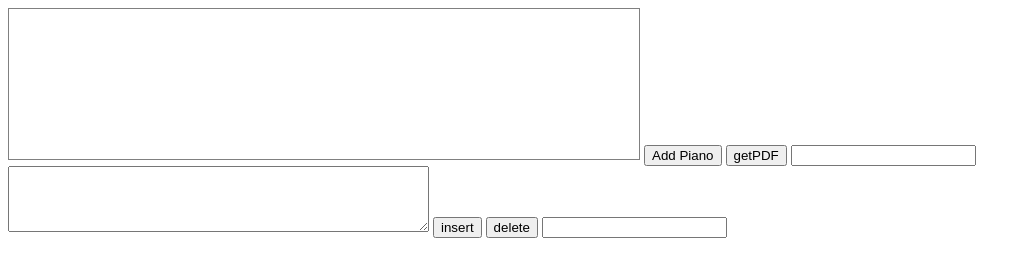
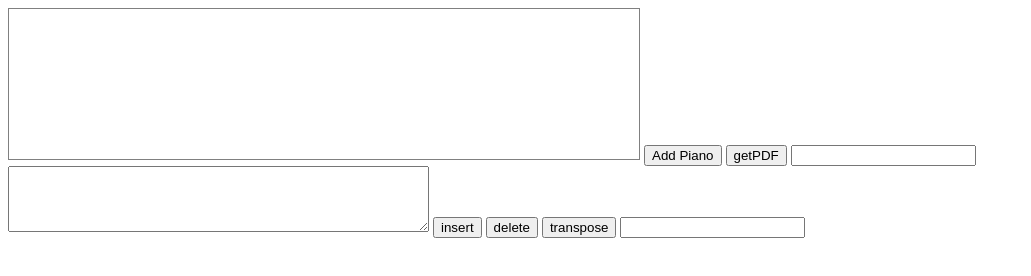
Before and after one commit to Manuel123cool/ChordTrainer, a plain HTML site: page pianoShow/index.html in a window 1280 px wide. Shown: the whole page, without its empty margins (0-1031 px from the left). Drawn offline with Linux system fonts and the light colour scheme; no server answers.

Commit message:
Update index.html
transpose

```diff
--- a/pianoShow/index.html
+++ b/pianoShow/index.html
@@ -14,6 +14,7 @@
     <textarea id="data" rows="4" cols="50"></textarea>
     <button id="button3">insert</button>
     <button id="button4">delete</button>
+    <button id="button5">transpose</button>
     <input id="number" type="number"></input>
     <div id="canvases">
 
```
